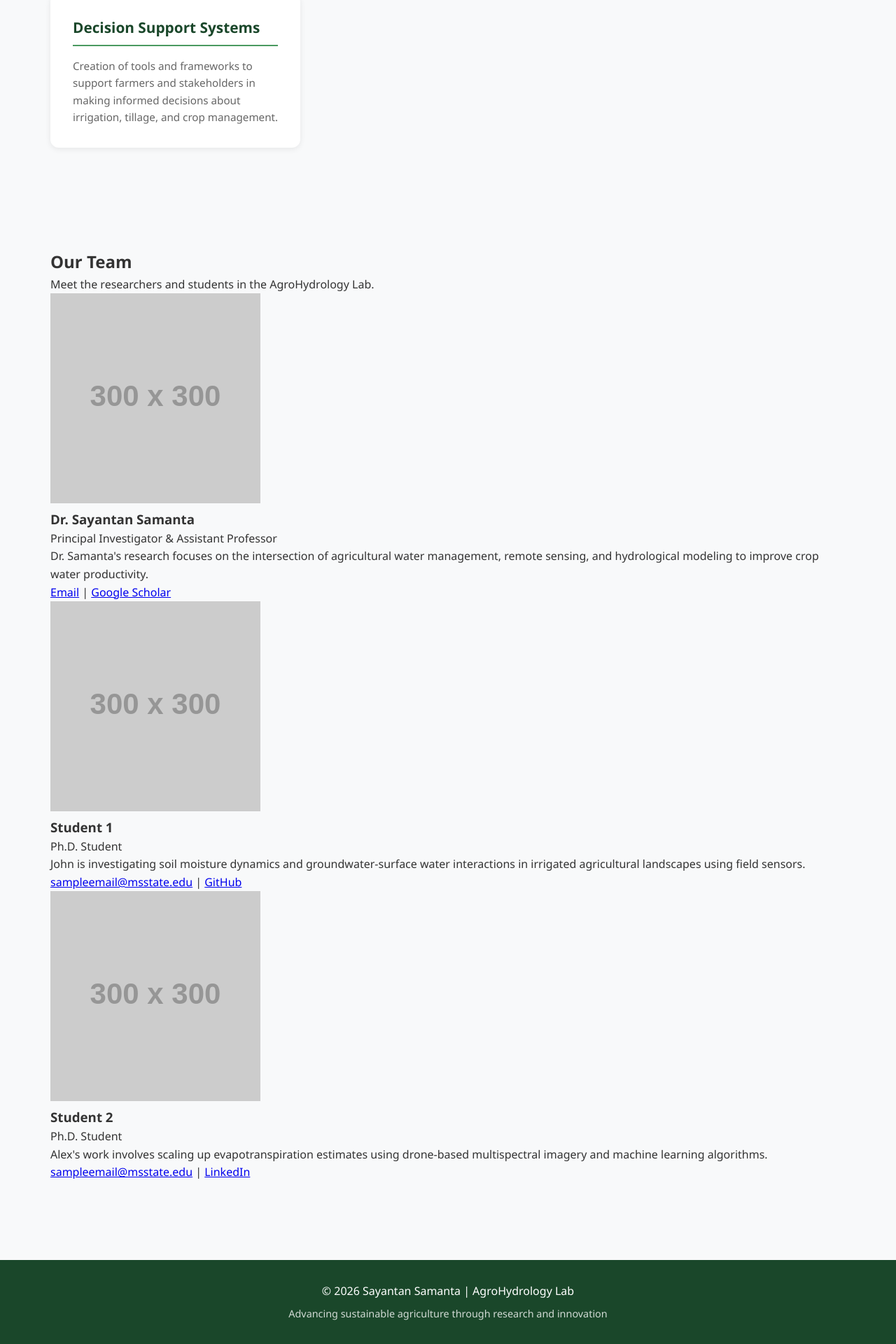
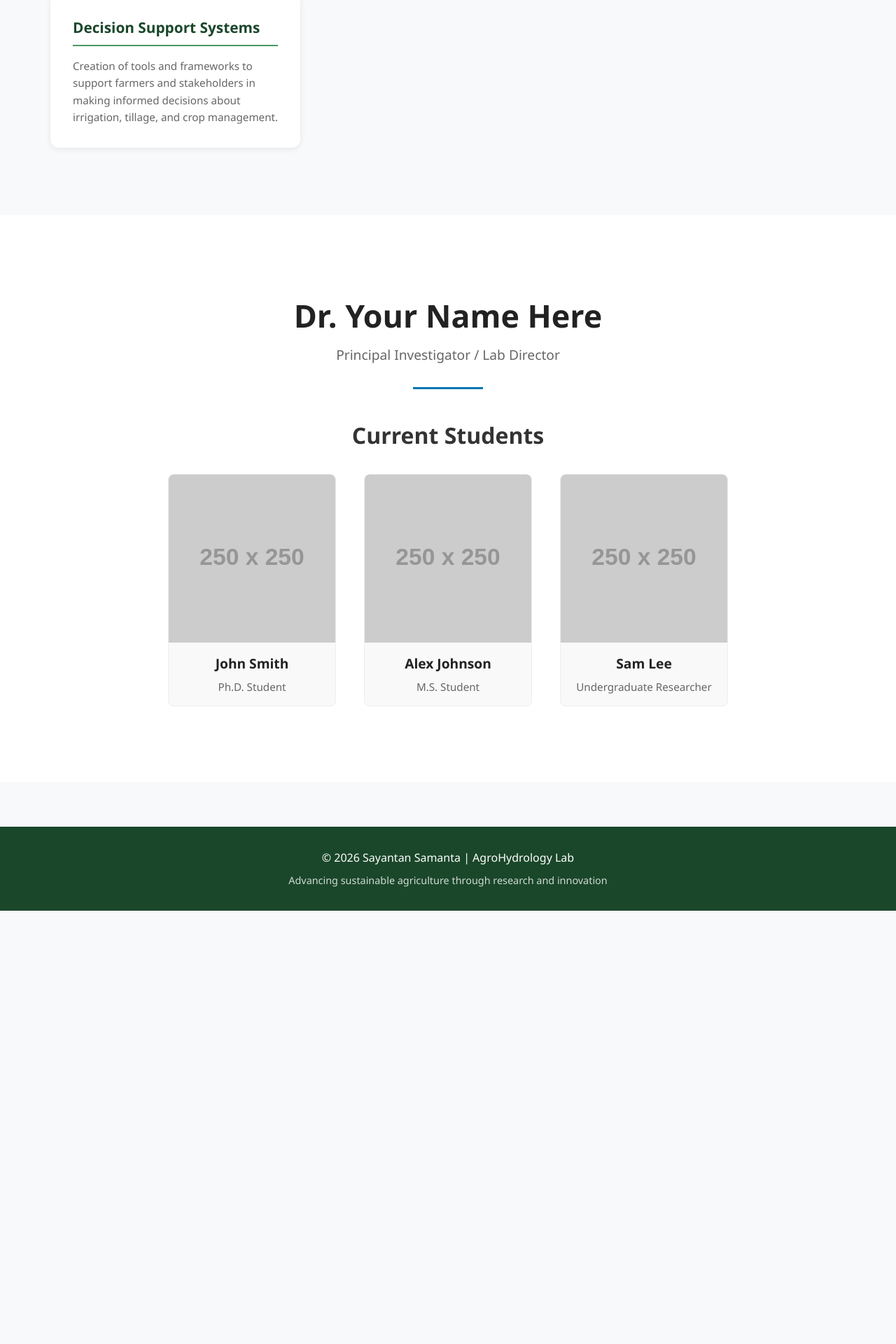
Before and after one commit to aghydro/AgroHydrology-Lab, a Jekyll site: the page index.html, which Jekyll copies as it is, in a window 1280 px wide. Shown: the part 989-2909 px from the top of the page at 70% size. Built offline with Jekyll 4.4.1, drawn with Linux system fonts in a browser that asks for light colours; after the commit the page ends 2290 px from its top, so only the background shows below that.

Commit message:
Refactor team section and student card layout

```diff
--- a/index.html
+++ b/index.html
@@ -225,25 +225,109 @@
             font-weight: 600;
         }
 
-        /* Team Member */
-        .team-member {
-            background: white;
-            padding: 2rem;
-            border-radius: 8px;
-            border: 1px solid #e0e0e0;
-            margin-bottom: 2rem;
-        }
+        /* Team Section General styling */
+.team-section {
+    padding: 60px 20px;
+    background-color: #ffffff;
+    text-align: center; /* Centers your name and headings */
+}
 
-        .team-member h3 {
-            color: #1a472a;
-            margin-bottom: 0.5rem;
-        }
+/* PI Center Name Styling */
+.pi-name {
+    font-size: 2.8rem;
+    margin-bottom: 5px;
+    color: #222;
+}
 
-        .team-member .position {
-            color: #4a9960;
-            font-weight: 600;
-            margin-bottom: 1rem;
-        }
+.pi-title {
+    font-size: 1.2rem;
+    color: #666;
+    margin-bottom: 30px;
+}
+
+.section-divider {
+    width: 100px;
+    height: 3px;
+    background-color: #0077b6; /* Accent color bar */
+    border: none;
+    margin: 0 auto 40px auto;
+}
+
+/* Students Heading */
+.students-heading {
+    font-size: 2rem;
+    color: #333;
+    margin-bottom: 30px;
+}
+
+/* Horizontal Student Row Alignment */
+.students-horizontal-row {
+    display: flex;
+    flex-direction: row;       /* Forces horizontal alignment */
+    justify-content: center;   /* Centers the group of cards */
+    align-items: stretch;
+    gap: 40px;                 /* Space between each student */
+    max-width: 1200px;
+    margin: 0 auto;
+    flex-wrap: wrap;           /* Allows wrapping safely on mobile screens */
+}
+
+/* Clickable Link Wrapper Configuration */
+.student-card-link {
+    text-decoration: none;     /* Removes link underline */
+    color: inherit;            /* Keeps original text colors */
+    display: block;
+}
+
+/* Student Card Design */
+.student-card {
+    background: #f9f9f9;
+    border-radius: 8px;
+    border: 1px solid #eee;
+    overflow: hidden;
+    width: 240px;              /* Fixed width for uniform sizing */
+    text-align: center;
+    transition: transform 0.2s ease, box-shadow 0.2s ease;
+}
+
+/* Hover Effect to show it's clickable */
+.student-card:hover {
+    transform: translateY(-5px);
+    box-shadow: 0 6px 12px rgba(0,0,0,0.1);
+}
+
+.student-image-container {
+    width: 100%;
+    height: 240px;            /* Square framing for photos */
+    overflow: hidden;
+}
+
+.student-image {
+    width: 100%;
+    height: 100%;
+    object-fit: cover;        /* Prevents image stretching */
+}
+
+.student-info {
+    padding: 15px;
+}
+
+.student-name {
+    font-size: 1.2rem;
+    margin: 0 0 5px 0;
+    color: #222;
+}
+
+/* Changes name color slightly on hover to signal link */
+.student-card-link:hover .student-name {
+    color: #0077b6;
+}
+
+.student-role {
+    font-size: 0.95rem;
+    color: #666;
+    margin: 0;
+}
 
         /* Contact Info */
         .contact-info {
@@ -524,57 +608,60 @@
         </section>
 
         <!-- TEAM SECTION -->
-       <section id="team" class="team-section">
+       <!-- Team Section -->
+<section id="team" class="team-section">
     <div class="container">
-        <h2 class="section-title">Our Team</h2>
-        <p class="section-subtitle">Meet the researchers and students in the AgroHydrology Lab.</p>
 
-        <div class="team-grid">
+        <!-- Your Name centered at the top -->
+        <h2 class="pi-name">Dr. Your Name Here</h2>
+        <p class="pi-title">Principal Investigator / Lab Director</p>
 
-            <div class="team-card">
-                <div class="member-image-container">
-                    <img src="https://via.placeholder.com/300" alt="Dr. Jane Doe" class="member-image">
-                </div>
-                <div class="member-info">
-                    <h3 class="member-name">Dr. Sayantan Samanta</h3>
-                    <p class="member-role">Principal Investigator & Assistant Professor</p>
-                    <p class="member-bio">Dr. Samanta's research focuses on the intersection of agricultural water management, remote sensing, and hydrological modeling to improve crop water productivity.</p>
-                    <div class="member-links">
-                        <a href="#" class="social-link">Email</a> |
-                        <a href="#" class="social-link">Google Scholar</a>
+        <hr class="section-divider">
+
+        <!-- Current Students Heading -->
+        <h3 class="students-heading">Current Students</h3>
+
+        <!-- Horizontal Student Row -->
+        <div class="students-horizontal-row">
+
+            <!-- Student 1 -->
+            <a href="students/john-smith.html" class="student-card-link">
+                <div class="student-card">
+                    <div class="student-image-container">
+                        <img src="https://via.placeholder.com/250" alt="John Smith" class="student-image">
+                    </div>
+                    <div class="student-info">
+                        <h4 class="student-name">John Smith</h4>
+                        <p class="student-role">Ph.D. Student</p>
                     </div>
                 </div>
-            </div>
+            </a>
 
-            <div class="team-card">
-                <div class="member-image-container">
-                    <img src="https://via.placeholder.com/300" alt="John Smith" class="member-image">
-                </div>
-                <div class="member-info">
-                    <h3 class="member-name">Student 1</h3>
-                    <p class="member-role">Ph.D. Student</p>
-                    <p class="member-bio">John is investigating soil moisture dynamics and groundwater-surface water interactions in irrigated agricultural landscapes using field sensors.</p>
-                    <div class="member-links">
-                        <a href="#" class="social-link">sampleemail@msstate.edu</a> |
-                        <a href="#" class="social-link">GitHub</a>
+            <!-- Student 2 -->
+            <a href="students/alex-johnson.html" class="student-card-link">
+                <div class="student-card">
+                    <div class="student-image-container">
+                        <img src="https://via.placeholder.com/250" alt="Alex Johnson" class="student-image">
+                    </div>
+                    <div class="student-info">
+                        <h4 class="student-name">Alex Johnson</h4>
+                        <p class="student-role">M.S. Student</p>
                     </div>
                 </div>
-            </div>
+            </a>
 
-            <div class="team-card">
-                <div class="member-image-container">
-                    <img src="https://via.placeholder.com/300" alt="Alex Johnson" class="member-image">
-                </div>
-                <div class="member-info">
-                    <h3 class="member-name">Student 2</h3>
-                    <p class="member-role">Ph.D. Student</p>
-                    <p class="member-bio">Alex's work involves scaling up evapotranspiration estimates using drone-based multispectral imagery and machine learning algorithms.</p>
-                    <div class="member-links">
-                        <a href="#" class="social-link">sampleemail@msstate.edu</a> |
-                        <a href="#" class="social-link">LinkedIn</a>
+            <!-- Student 3 -->
+            <a href="students/sam-lee.html" class="student-card-link">
+                <div class="student-card">
+                    <div class="student-image-container">
+                        <img src="https://via.placeholder.com/250" alt="Sam Lee" class="student-image">
+                    </div>
+                    <div class="student-info">
+                        <h4 class="student-name">Sam Lee</h4>
+                        <p class="student-role">Undergraduate Researcher</p>
                     </div>
                 </div>
-            </div>
+            </a>
 
         </div>
     </div>
```
